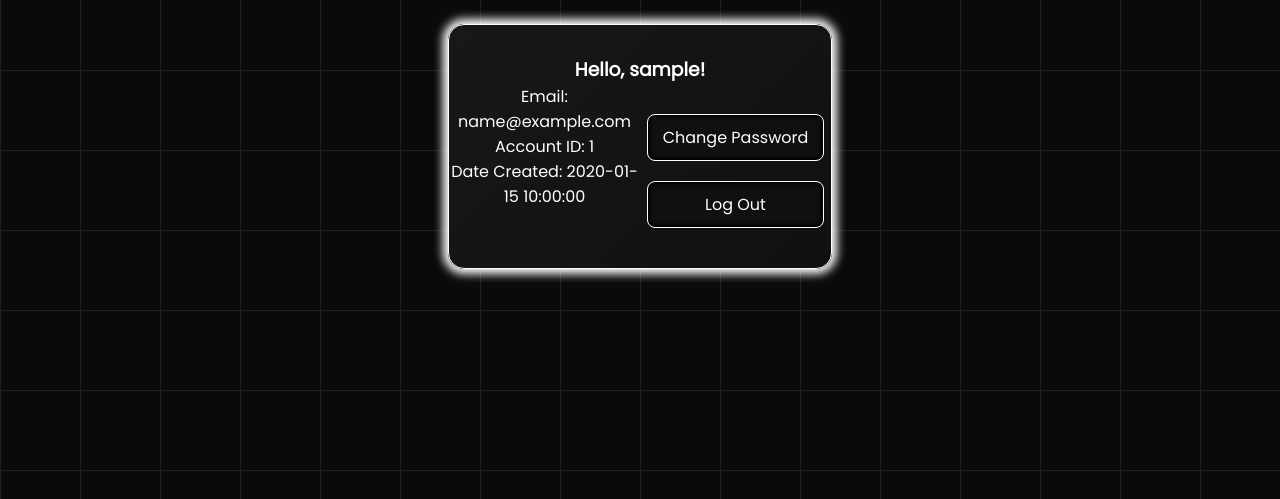
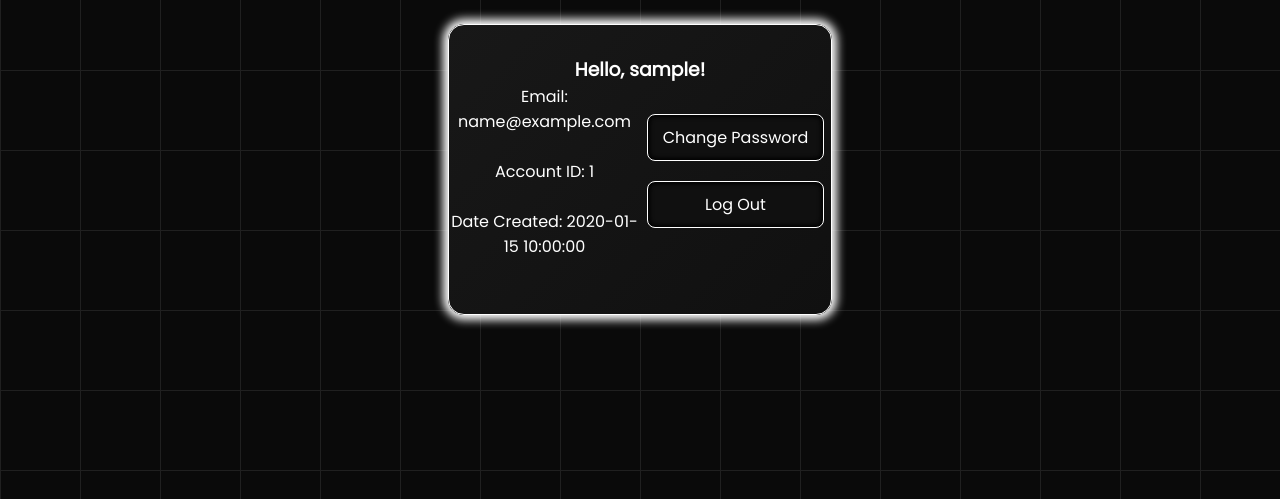
Before and after one commit to TheunrealninjA/Webcrafted, a PHP site: page /Account.php in a window 1280 px wide. Shown: the part 170-669 px from the top of the page. Run offline with PHP 8.4, Linux system fonts and the light colour scheme; the visitor is signed in with stand-in values (Sample User, id 1); tables that the repository leaves empty or names only in its code hold one stand-in row (values such as "Sample post"); data that the repository does not hold is empty.

Commit message:
Refactor Account.php to wrap user details in <p> tags

```diff
--- a/Account.php
+++ b/Account.php
@@ -98,12 +98,12 @@ $conn->close();
 
             <div class="two-grid">
                 <div>
-                    Email: <span class="Email"><?php echo htmlspecialchars($email); ?></span>
+                    <p>Email: <span class="Email"><?php echo htmlspecialchars($email); ?></span></p>
                     <br>
-                    Account ID: <span class="AccountID"><?php echo htmlspecialchars($id); ?></span>
+                    <p>Account ID: <span class="AccountID"><?php echo htmlspecialchars($id); ?></span></p>
                     <br>
-                    Date Created: <span
-                        class="DateCreated"><?php echo htmlspecialchars($created_at); ?></span>
+                    <p>Date Created: <span
+                        class="DateCreated"><?php echo htmlspecialchars($created_at); ?></span></p>
                     <br>
                 </div>
                 <div class="controls">
```
